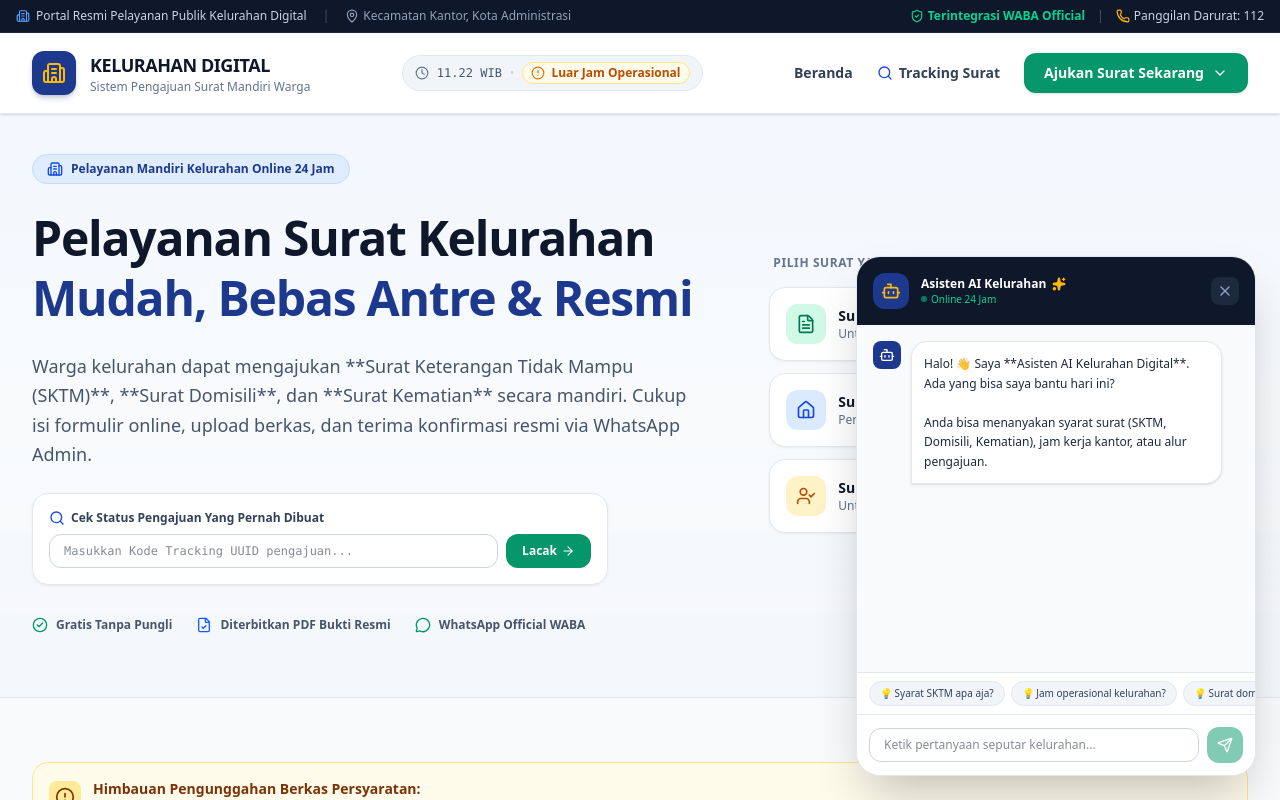
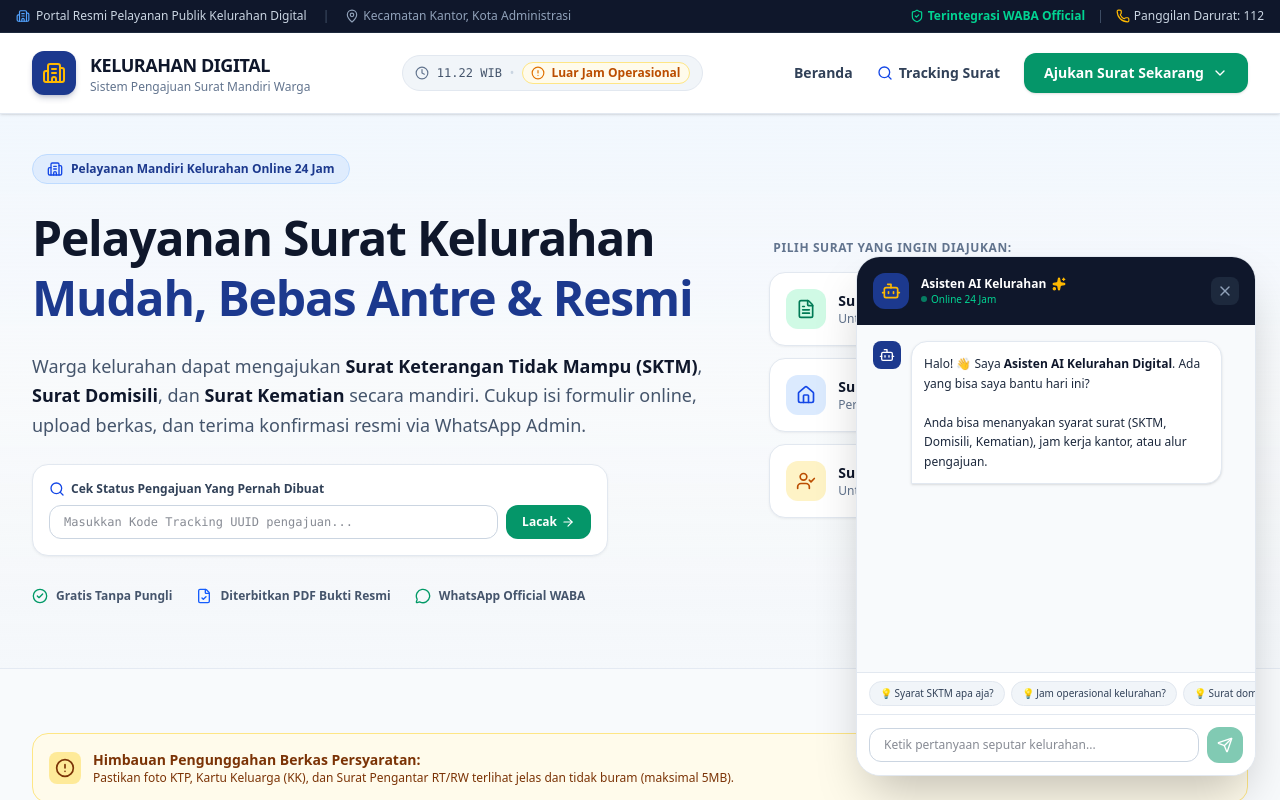
Before and after one commit to Dzee-Dev/web-kelurahan, a Next.js app in the folder frontend/: page / in a window 1280 px wide. Both pictures are taken after a click on the button "Tanya AI Kelurahan". Shown: the top 800 px of the page. Built offline with nearby package versions, Linux system fonts and the light colour scheme; no server answers.

Commit message:
fix: replace raw markdown asterisks with proper HTML bold elements

```diff
--- a/frontend/src/app/page.js
+++ b/frontend/src/app/page.js
@@ -91,7 +91,7 @@ export default function LandingPage() {
 
             {/* Paragraph */}
             <p className="text-base sm:text-lg text-slate-600 leading-relaxed max-w-2xl">
-              Warga kelurahan dapat mengajukan **Surat Keterangan Tidak Mampu (SKTM)**, **Surat Domisili**, dan **Surat Kematian** secara mandiri. Cukup isi formulir online, upload berkas, dan terima konfirmasi resmi via WhatsApp Admin.
+              Warga kelurahan dapat mengajukan <strong className="text-slate-900 font-bold">Surat Keterangan Tidak Mampu (SKTM)</strong>, <strong className="text-slate-900 font-bold">Surat Domisili</strong>, dan <strong className="text-slate-900 font-bold">Surat Kematian</strong> secara mandiri. Cukup isi formulir online, upload berkas, dan terima konfirmasi resmi via WhatsApp Admin.
             </p>
 
             {/* Fast Tracking Bar */}
--- a/frontend/src/components/AiChatWidget.js
+++ b/frontend/src/components/AiChatWidget.js
@@ -132,7 +132,12 @@ export default function AiChatWidget() {
                       : 'bg-white border border-slate-200 text-slate-800 rounded-bl-none'
                   }`}
                 >
-                  {msg.content}
+                  {msg.content.split(/(\*\*.*?\*\*)/g).map((part, i) => {
+                    if (part.startsWith('**') && part.endsWith('**')) {
+                      return <strong key={i} className="font-bold text-slate-900">{part.slice(2, -2)}</strong>;
+                    }
+                    return part;
+                  })}
                 </div>
 
                 {msg.role === 'user' && (
```
